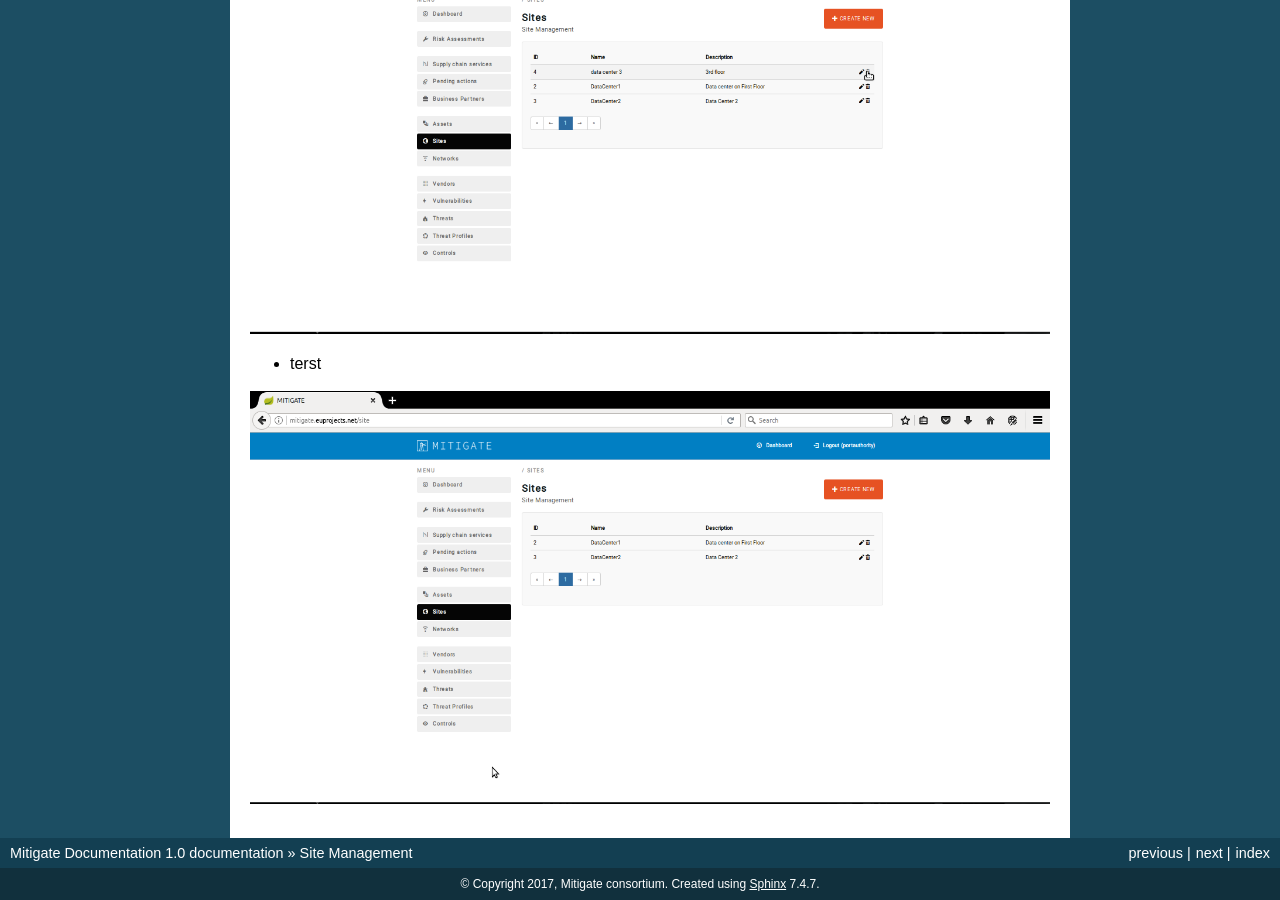
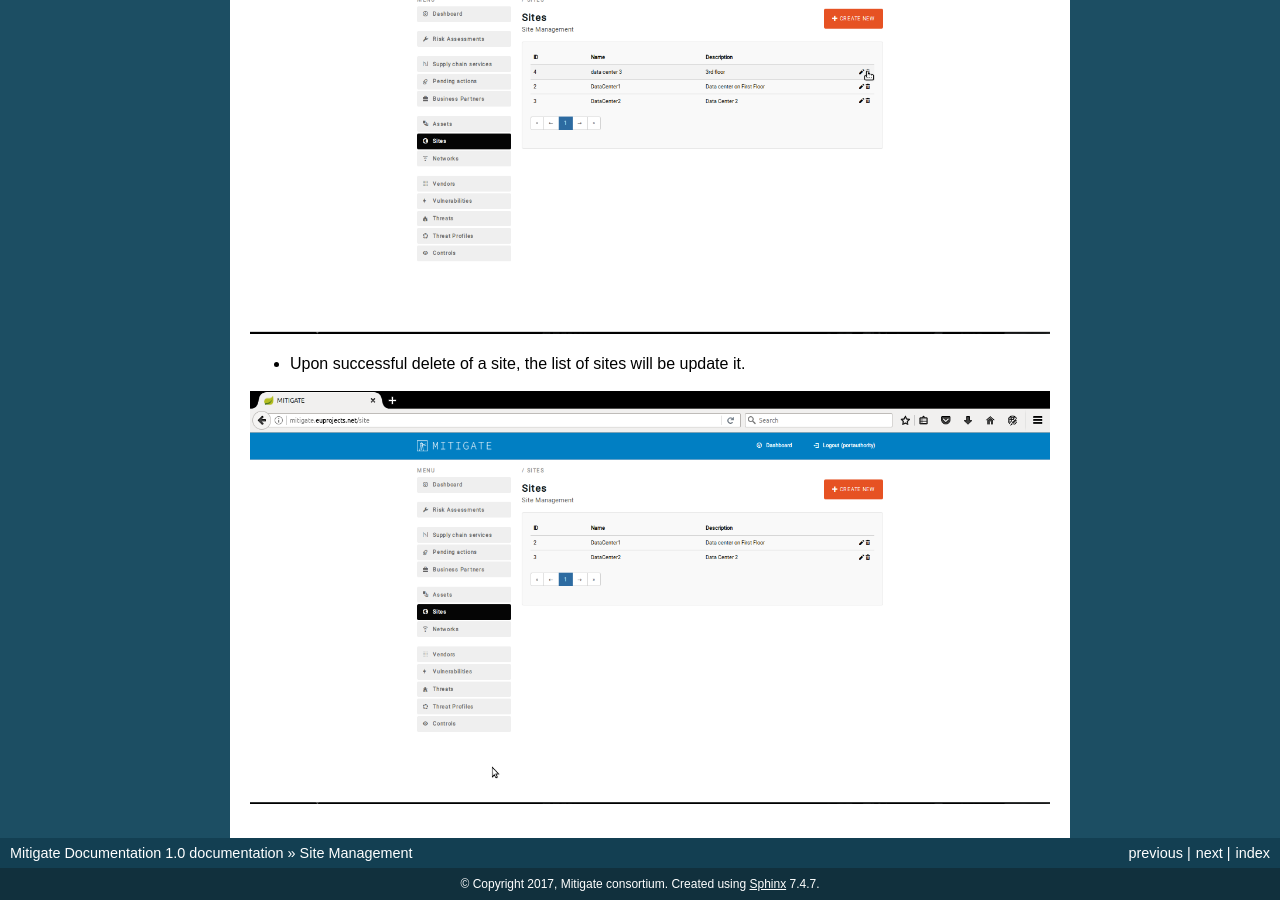
Before and after one commit to singularlogic/mitigate-documentation, a Sphinx documentation site: the page built from docs/o_sites.rst, in a window 1280 px wide and 900 px high, scrolled down 6545 px. Built offline with Sphinx 7.4.7, drawn with Linux system fonts in a browser that asks for light colours.

Commit message:
Update o_sites.rst

```diff
--- a/docs/o_sites.rst
+++ b/docs/o_sites.rst
@@ -73,6 +73,6 @@ Delete an existing site
 
 .. image:: assets/ds.png
 
-- terst
+- Upon successful delete of a site, the list of sites will be update it.
 
 .. image:: assets/ds_2.png
```
